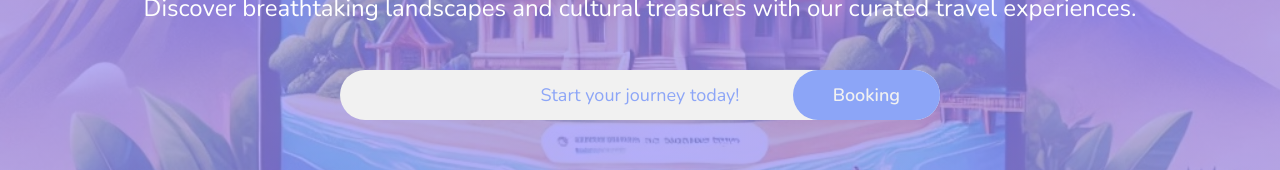
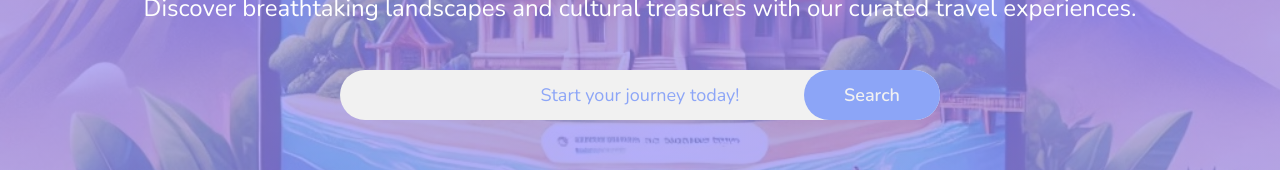
Before and after one commit to MrLipa2496/course_programm, a React (Vite) app in the folder client/: page / in a window 1280 px wide. Shown: the part 505-675 px from the top of the page. Built offline with nearby package versions, Linux system fonts and the light colour scheme; no server answers.

Commit message:
Update link text

```diff
--- a/client/src/pages/Home/index.jsx
+++ b/client/src/pages/Home/index.jsx
@@ -20,7 +20,7 @@ function Home () {
           <p className={styles.bookingLink}>
             Start your journey today!
             <NavLink className={styles.link} to='/booking'>
-              Booking
+              Search
             </NavLink>
           </p>
         </div>
```
